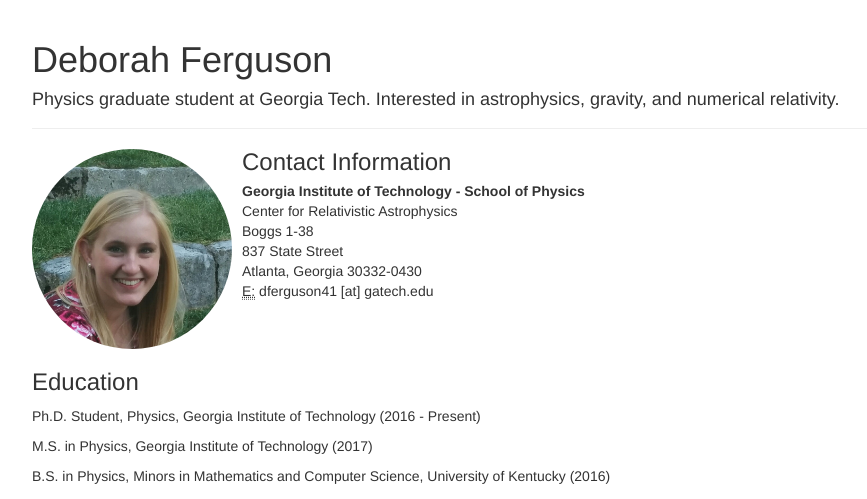
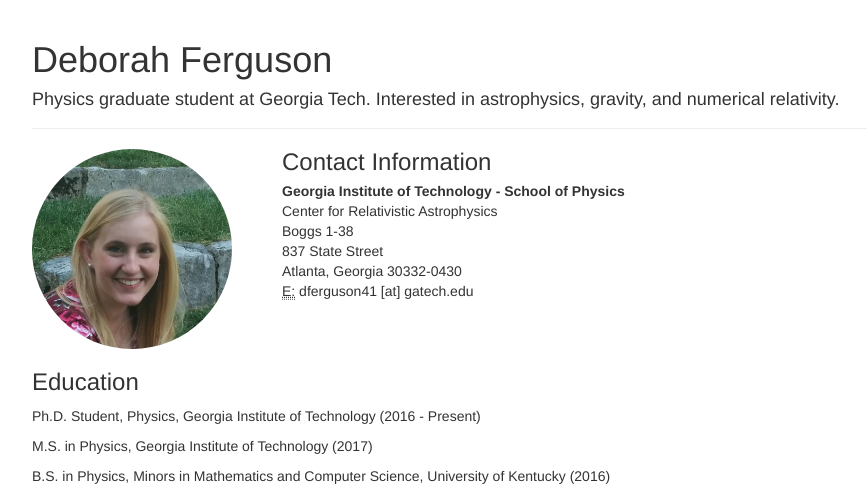
Before and after one commit to cameron-powell/bio-dlf, a Flask app: page / in a window 1280 px wide. Shown: the top 499 px of the page, without its empty margins (38-905 px from the left). Run offline with Flask 2, Linux system fonts and the light colour scheme; some libraries are stand-ins or nearby versions.

Commit message:
Added aesthetic padding

```diff
--- a/app/templates/index.html
+++ b/app/templates/index.html
@@ -11,7 +11,7 @@
 <div>
 
     <div class="media">
-        <div class="media-left media-middle">
+        <div class="media-left media-middle" style="padding-right:50px;">
             <img src="static/DebbieProfile.png" class="media-object img-circle" style="width:200px">
         </div>
         <div class="media-body hidden-xs">
```
